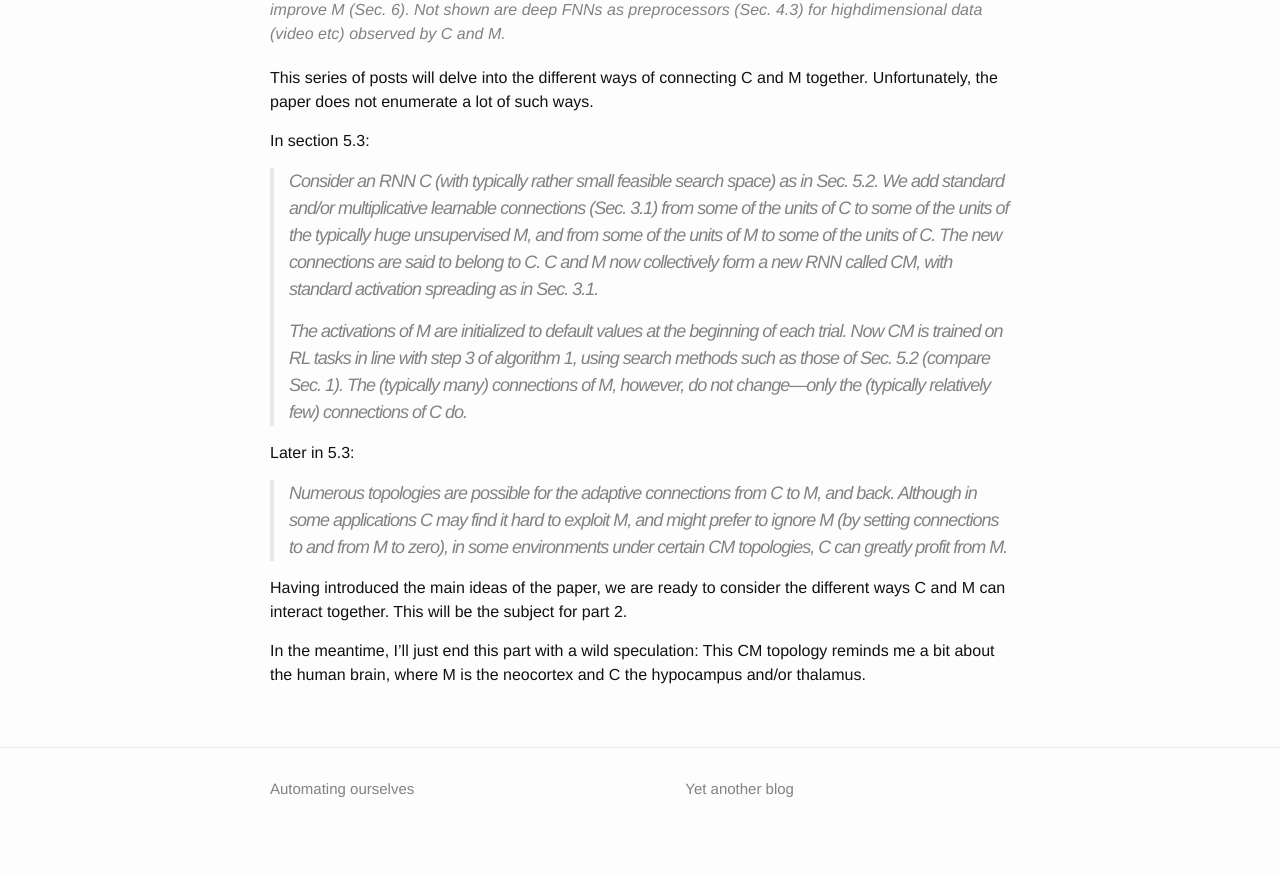
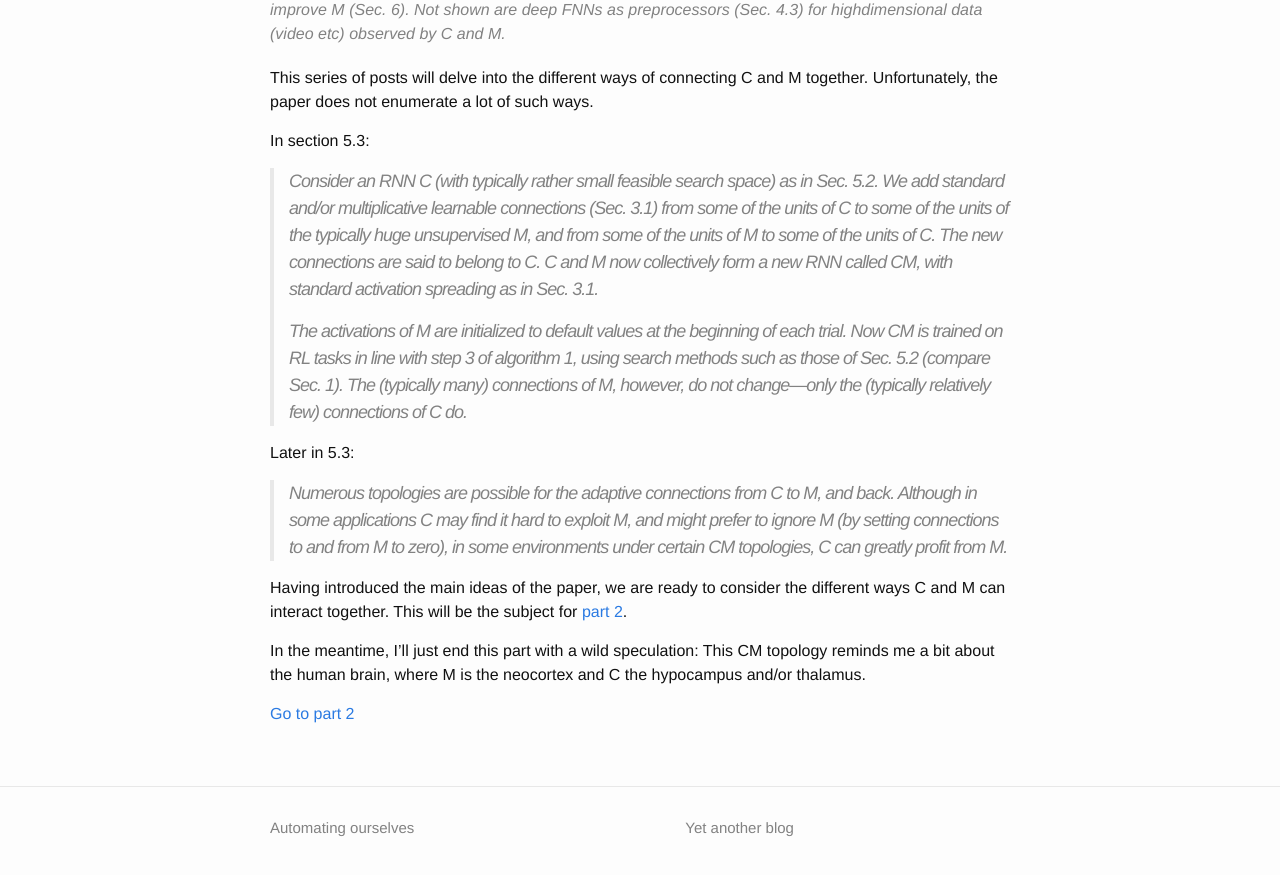
Before and after one commit to pinouchon/pinouchon.github.io, a Jekyll site: the page built from _posts/2016-03-19-CM-topologies-part-1.markdown, in a window 1280 px wide and 900 px high, scrolled down 1114 px. Shown: the top 875 px of the window. Built offline with Jekyll 4.4.1, drawn with Linux system fonts in a browser that asks for light colours.

Commit message:
add part 2 link

```diff
--- a/_posts/2016-03-19-CM-topologies-part-1.markdown
+++ b/_posts/2016-03-19-CM-topologies-part-1.markdown
@@ -61,8 +61,10 @@ Later in 5.3:
 > greatly profit from M.
 
 Having introduced the main ideas of the paper, we are ready to consider the different ways C and M can interact
-together. This will be the subject for part 2.
+together. This will be the subject for [part 2](http://pinouchon.github.io/ai/ait/cm/2016/03/19/CM-topologies-part-2.html).
 
 In the meantime, I'll just end this part with a wild speculation:
 This CM topology reminds me a bit about the human brain, where M is the neocortex and C the hypocampus and/or
 thalamus.
+
+[Go to part 2](http://pinouchon.github.io/ai/ait/cm/2016/03/19/CM-topologies-part-2.html)
```
